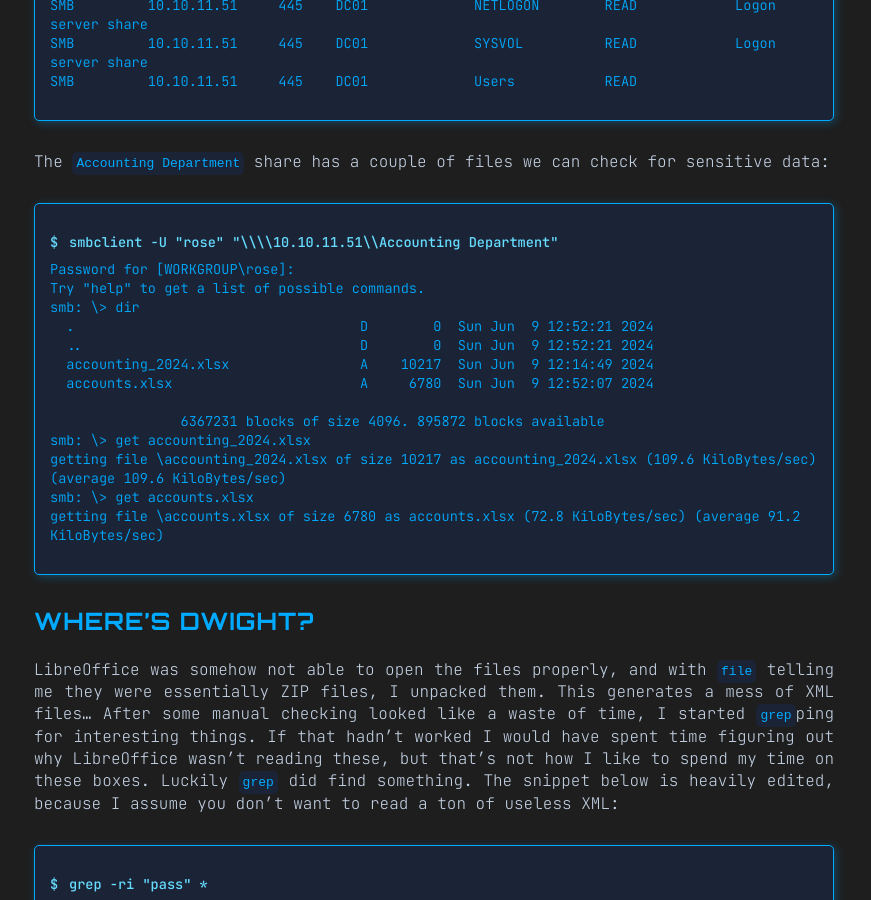
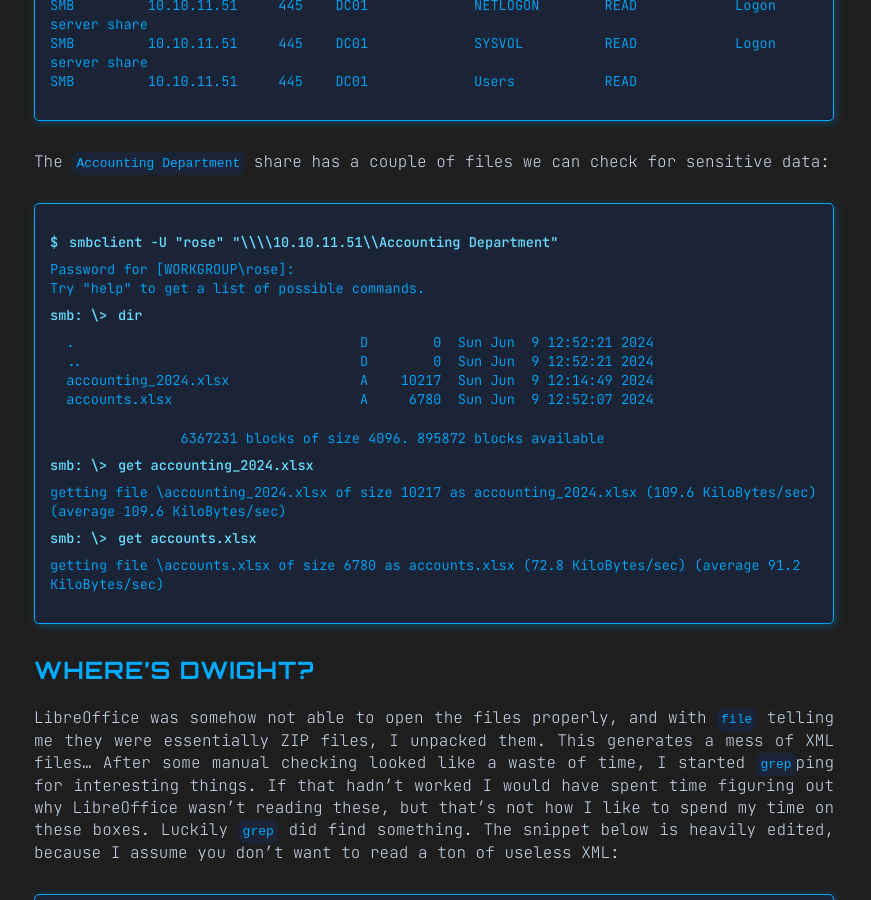
Before and after one commit to tiagomanunes/tiagomanunes.github.io, a Jekyll site: the page built from _writeups/escapetwo.md, in a window 1280 px wide and 900 px high, scrolled down 1803 px. Shown: the whole window, without its empty margins (206-1077 px from the left). Built offline with Jekyll 4.4.1, drawn with Linux system fonts in a browser that asks for light colours; part of the change alters nothing that is shown; some of the changed text lies outside the part shown.

```diff
--- a/_plugins/highlight_prompt.rb
+++ b/_plugins/highlight_prompt.rb
@@ -10,7 +10,8 @@ Jekyll::Hooks.register [:documents], :pre_render do |doc|
       /^\*Evil-WinRM\* PS .+?>\s+/,
       /^ftp>\s+/,
       /^SQL \(.+\)>\s+/,
-      /^PS .+?>\s+/
+      /^PS .+?>\s+/,
+      /^smb: .+>\s+/
     ]
 
     result = []
```
Also changed, not shown: _writeups/escapetwo.md (line endings or trailing spaces).
